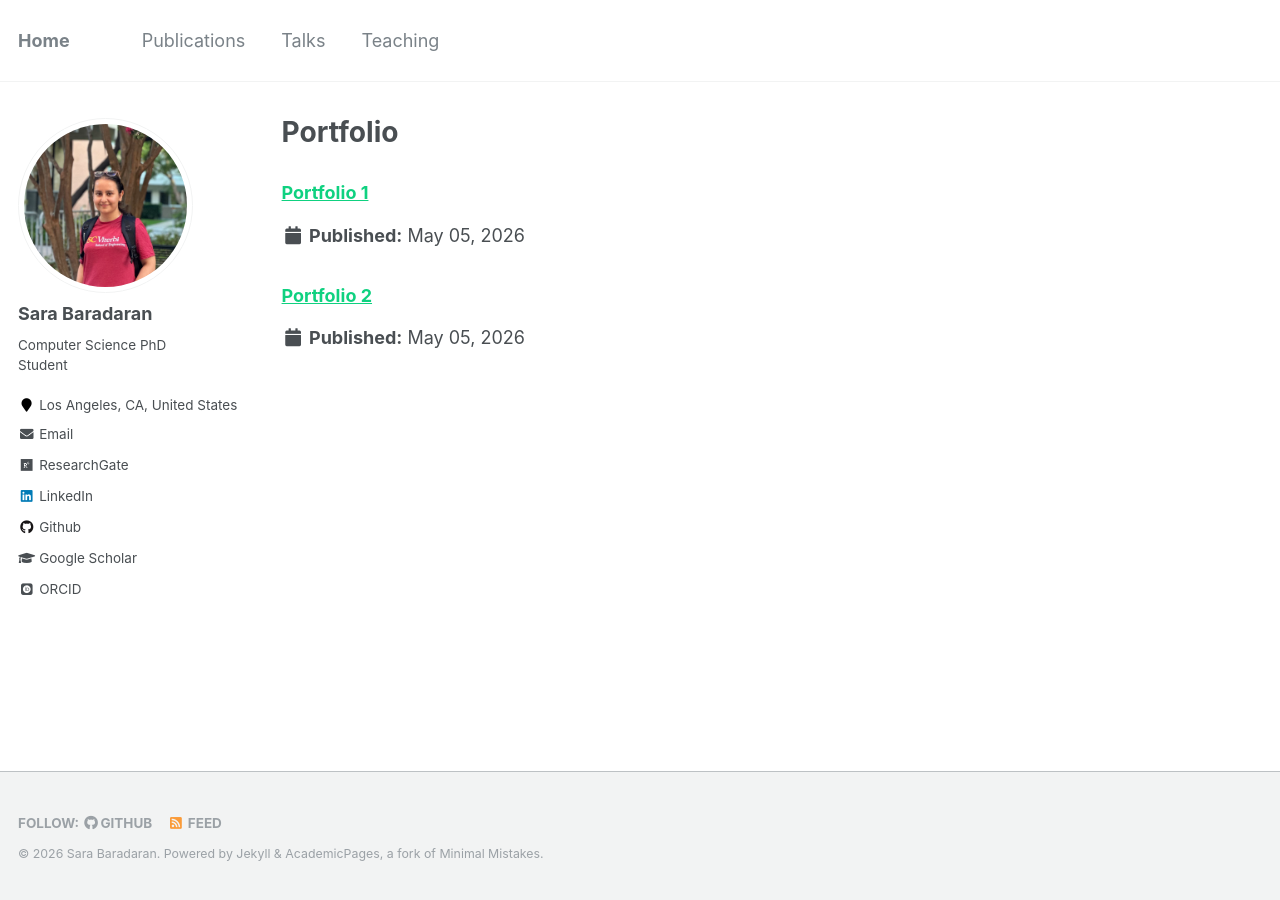
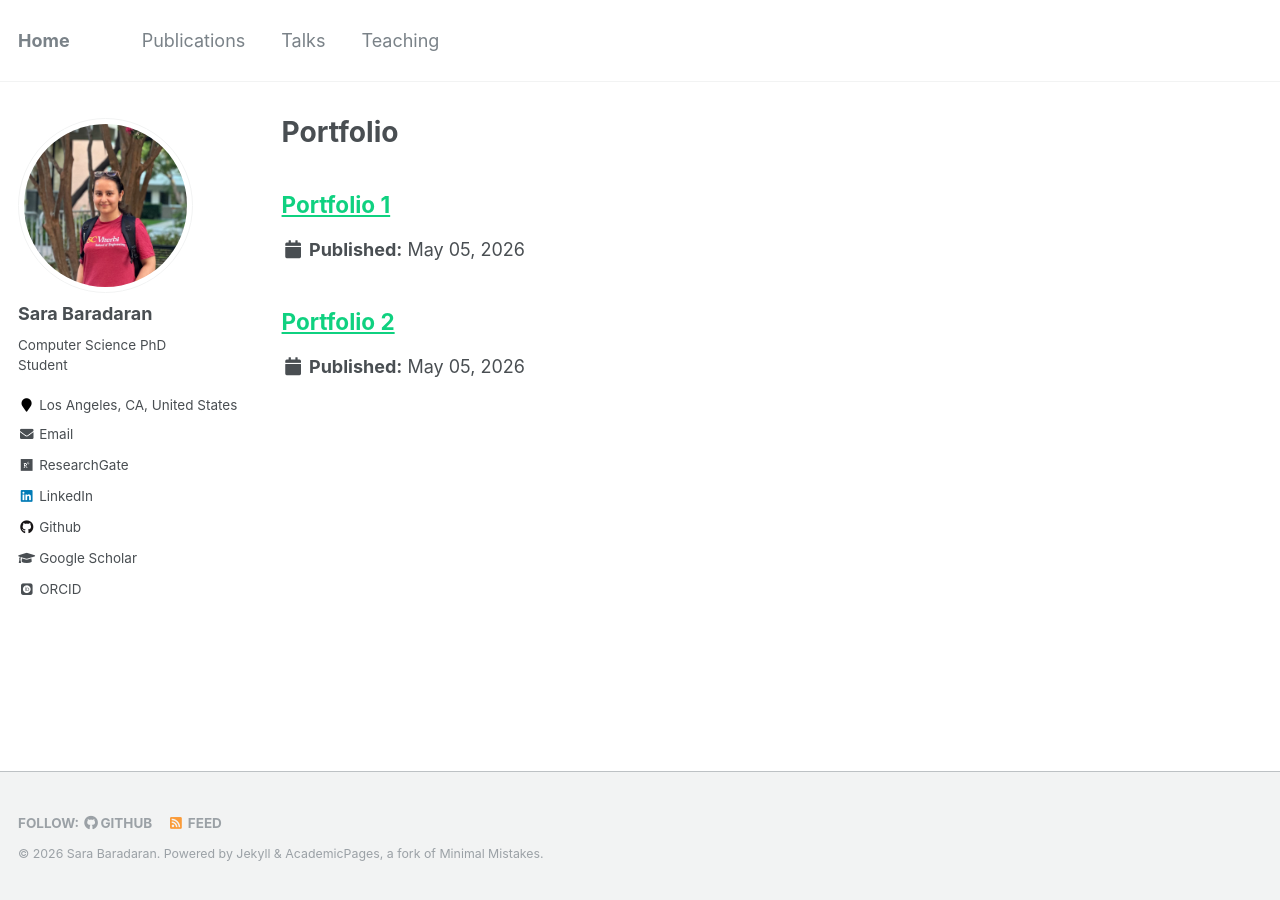
Before and after one commit to SaraBaradaran/SaraBaradaran.github.io, a Jekyll site: the page built from _pages/portfolio.html, in a window 1280 px wide. Built offline with Jekyll 4.4.1, drawn with Linux system fonts in a browser that asks for light colours; some web fonts are replaced.

Commit message:
Update archive-single.html

```diff
--- a/_includes/archive-single.html
+++ b/_includes/archive-single.html
@@ -26,13 +26,13 @@
       </div>
     {% endif %}
 
-    <h3 class="archive__item-title" itemprop="headline">
+    <h2 class="archive__item-title" itemprop="headline">
       {% if post.link %}
         <a href="{{ post.link }}" style="color: #0fd180;">{{ title }}</a> <a href="{{ base_path }}{{ post.url }}" rel="permalink"><i class="fa fa-link" aria-hidden="true" title="permalink"></i><span class="sr-only">Permalink</span></a>
       {% else %}
         <a href="{{ base_path }}{{ post.url }}" rel="permalink" style="color: #0fd180;">{{ title }}</a>
       {% endif %}
-    </h3>
+    </h2>
 
     {% if post.read_time %}
       <p class="page__meta"><i class="fa fa-clock-o" aria-hidden="true"></i> {% include read-time.html %}</p>
```
